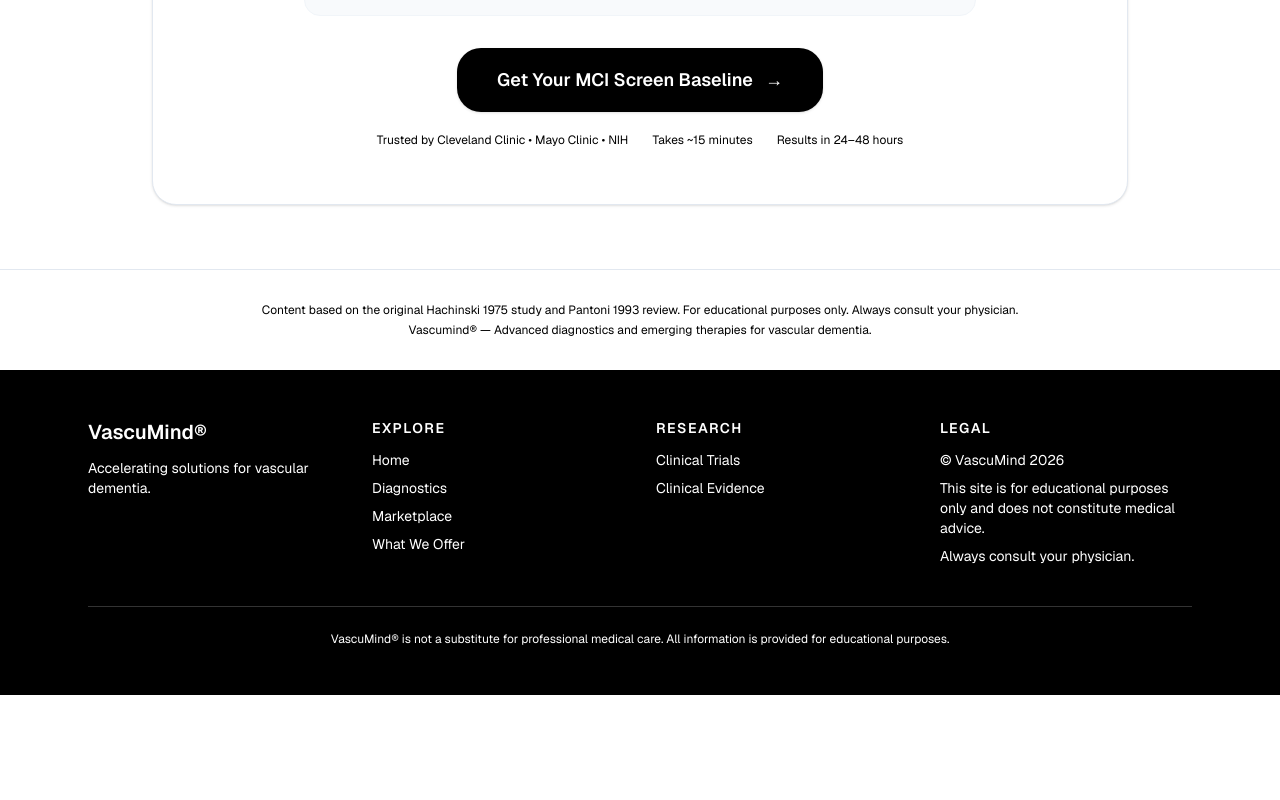
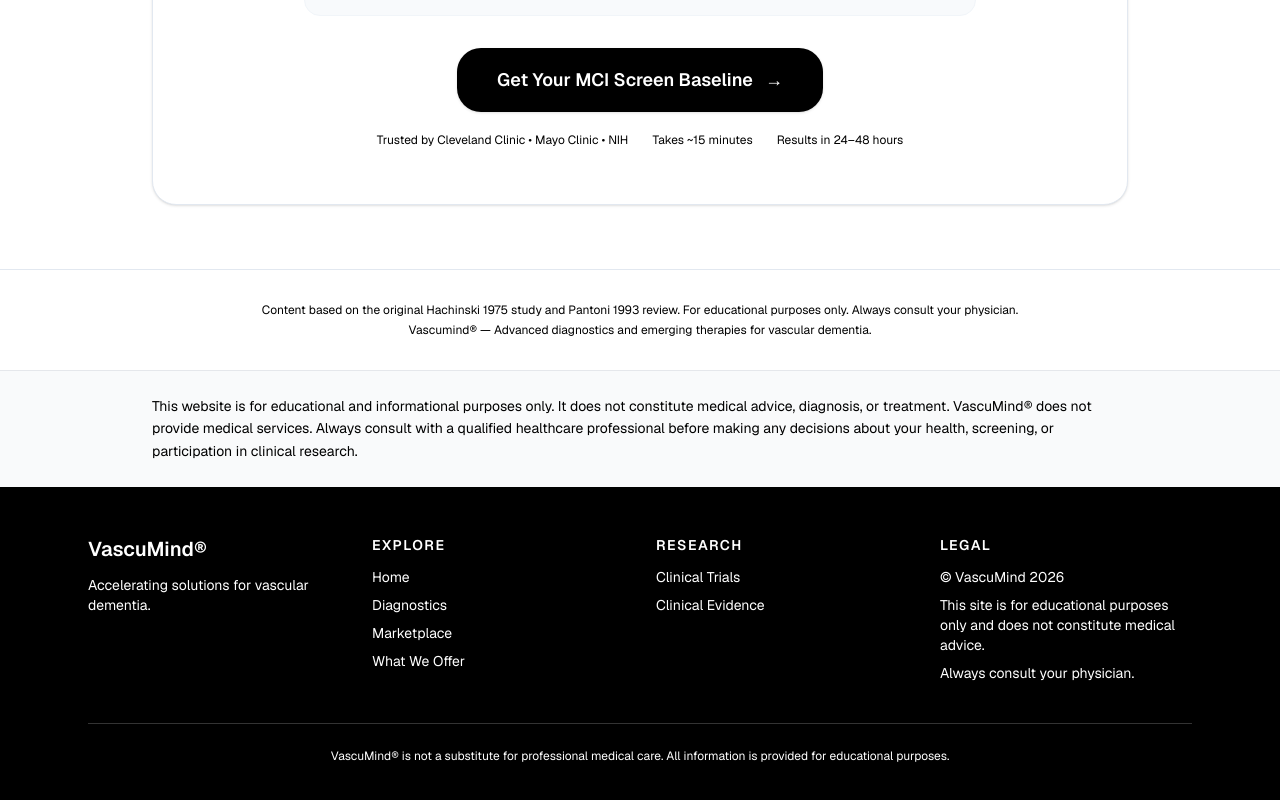
Before and after one commit to croomlawrence/vasculardementia.ai, a Next.js app: page /hachinski in a window 1280 px wide. Shown: the part 4252-5052 px from the top of the page. Before the commit the page ends 4947 px from the top, so only its background shows below. Built offline with nearby package versions, Linux system fonts and the light colour scheme.

Commit message:
Add global Disclaimer component across all pages

```diff
--- /dev/null
+++ b/app/components/Disclaimer.tsx
@@ -0,0 +1,11 @@
+export default function Disclaimer() {
+  return (
+    <div className="bg-gray-50 border-t border-gray-200 py-6">
+      <div className="max-w-5xl mx-auto px-6">
+        <p className="text-sm text-black leading-relaxed">
+          This website is for educational and informational purposes only. It does not constitute medical advice, diagnosis, or treatment. VascuMind® does not provide medical services. Always consult with a qualified healthcare professional before making any decisions about your health, screening, or participation in clinical research.
+        </p>
+      </div>
+    </div>
+  );
+}
--- a/app/layout.tsx
+++ b/app/layout.tsx
@@ -3,6 +3,7 @@
 import "./globals.css";
 import Link from "next/link";
 import { Analytics } from "@vercel/analytics/react";
+import Disclaimer from "./components/Disclaimer";
 
 const geistSans = Geist({
   variable: "--font-geist-sans",
@@ -51,6 +52,8 @@
         </nav>
         {children}
 
+        <Disclaimer />
+
         <Analytics />
 
         {/* Footer */}
```
